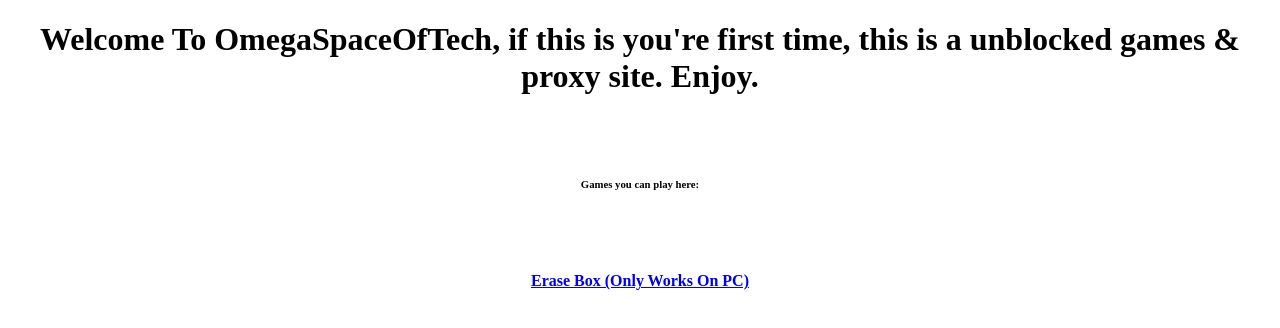
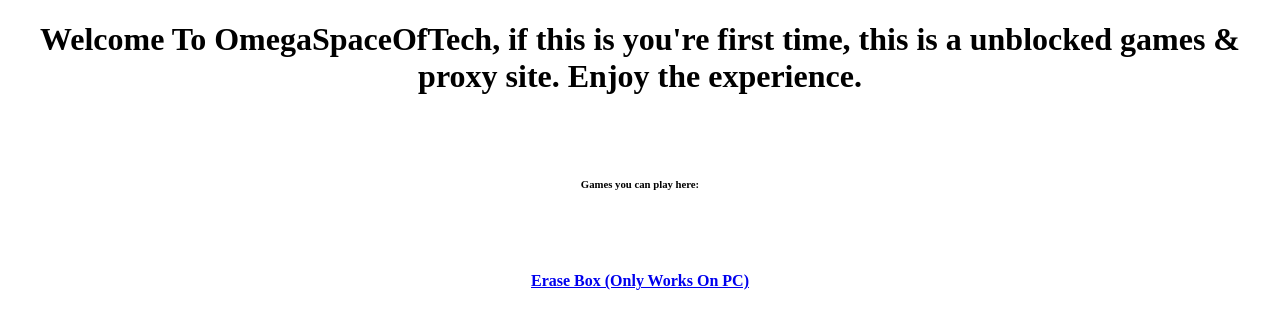
Before and after one commit to TheOmegaSpaceOfTech/OmegaSpaceOfTech.github.io, a plain HTML site: page index.html in a window 1280 px wide. Drawn offline with Linux system fonts and the light colour scheme.

Commit message:
gergjejgejgjekgjek

```diff
--- a/index.html
+++ b/index.html
@@ -2,7 +2,7 @@
 <html>
     <center>
         <h1>
-    Welcome To OmegaSpaceOfTech, if this is you're first time, this is a unblocked games & proxy site. Enjoy.
+    Welcome To OmegaSpaceOfTech, if this is you're first time, this is a unblocked games & proxy site. Enjoy the experience.
         </h1><br><br>
         <h6>
             Games you can play here:
```
